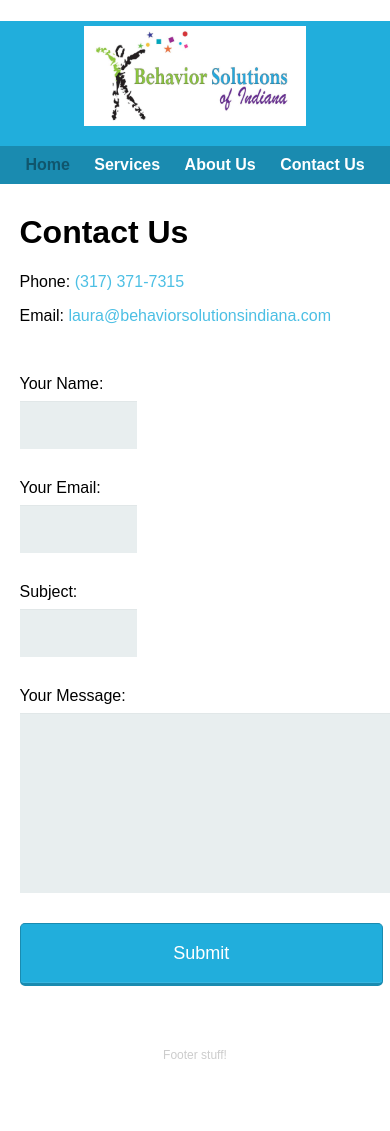
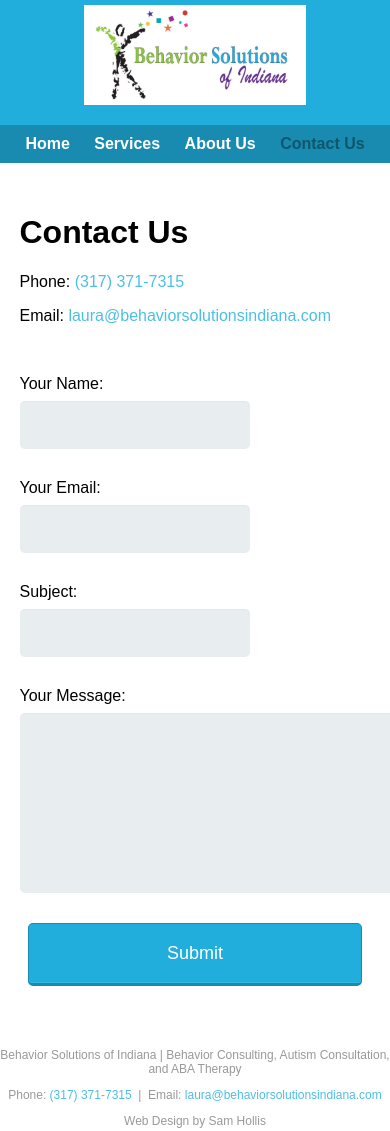
Before and after one commit to hollissam3/Behavior-Solutions-Indiana-Website, a website: page app/contact.html in a window 390 px wide. Before the commit the page ends 1074 px from the top, so only its background shows below. Drawn offline with nearby package versions, Linux system fonts and the light colour scheme; files that its build step writes are made by us from their sources.

Commit message:
Added footer, fixed form on mobile and clearfix

```diff
--- a/app/contact.html
+++ b/app/contact.html
@@ -35,10 +35,10 @@
       </a>
       <nav>
         <ul>
-          <li><a href="index.html" class="selected">Home</a></li>
+          <li><a href="index.html">Home</a></li>
           <li><a href="services.html">Services</a></li>
           <li><a href="about.html">About Us</a></li>
-          <li><a href="contact.html">Contact Us</a></li>
+          <li><a href="contact.html" class="selected">Contact Us</a></li>
         </ul>
       </nav>
     </header>
@@ -66,9 +66,10 @@
     </main>
 
     <footer>
-      <p>Footer stuff!</p>
+      <p>Behavior Solutions of Indiana | Behavior Consulting, Autism Consultation, and ABA Therapy</p>
+      <p>Phone: <a href="tel:3173717315">(317) 371-7315</a>&nbsp;&nbsp;|&nbsp;&nbsp;Email: <a href="mailto:laura@behaviorsolutionsindiana.com">laura@behaviorsolutionsindiana.com</a></p>
+      <p>Web Design by Sam Hollis</p>
     </footer>
-
     <!-- Google Analytics: change UA-XXXXX-X to be your site's ID -->
     <script>
       (function(i,s,o,g,r,a,m){i['GoogleAnalyticsObject']=r;i[r]=i[r]||function(){
--- a/app/styles/_contact.scss
+++ b/app/styles/_contact.scss
@@ -17,12 +17,13 @@
   margin: 0;
   outline: 0;
   padding: 15px;
-  width: 25%;
+  width: 200px;
   background-color: #e8eeef;
   color: #8a97a0;
   box-shadow: 0 1px 0 rgba(0,0,0,0.03) inset;
   margin-bottom: 30px;
   display: block;
+  border-radius: 5px;
 }
 
 textarea {
@@ -43,12 +44,24 @@
   text-align: center;
   font-style: normal;
   border-radius: 5px;
-  width: 103.5%;
+  width: 95%;
   border: 1px solid darken($blue, 10%);
   border-width: 1px 1px 3px;
   box-shadow: 0 -1px 0 rgba(255,255,255,0.1) inset;
+  display: block;
+  margin-left: auto;
+  margin-right: auto;
 }
 
 form {
   margin-top: 50px;
 }
+
+@media screen and (max-width: 370px) {
+
+  /* Adjust form on smaller widths */
+
+  textarea {
+    width: 90%;
+  }
+}
--- a/app/styles/_general.scss
+++ b/app/styles/_general.scss
@@ -10,6 +10,7 @@
   max-width: 940px;
   margin: 0 auto;
   padding: 0 5%;
+  overflow: auto;
 }
 
 a {
@@ -68,5 +69,5 @@
   text-align: center;
   clear: both;
   padding-top: 50px;
-  color: #ccc;
+  color: darken(#ccc, 20%);
 }
--- a/app/styles/_header_responsive.scss
+++ b/app/styles/_header_responsive.scss
@@ -38,3 +38,16 @@
     height: 100px;
   }
 }
+
+@media screen and (max-width: 370px) {
+
+  /**********************************
+  HEADER
+  ***********************************/
+
+  nav ul li:nth-child(4) {
+    margin-left: 0;
+    margin-right: 4%;
+    margin-top: 5px;
+  }
+}
```
Also changed, not shown: app/about.html (+3 -1 lines), app/index.html (+5 -3 lines), app/services.html (+3 -1 lines).
